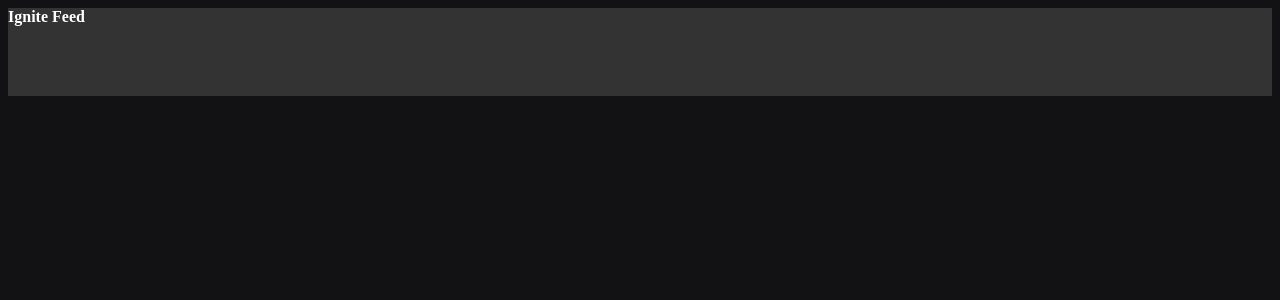
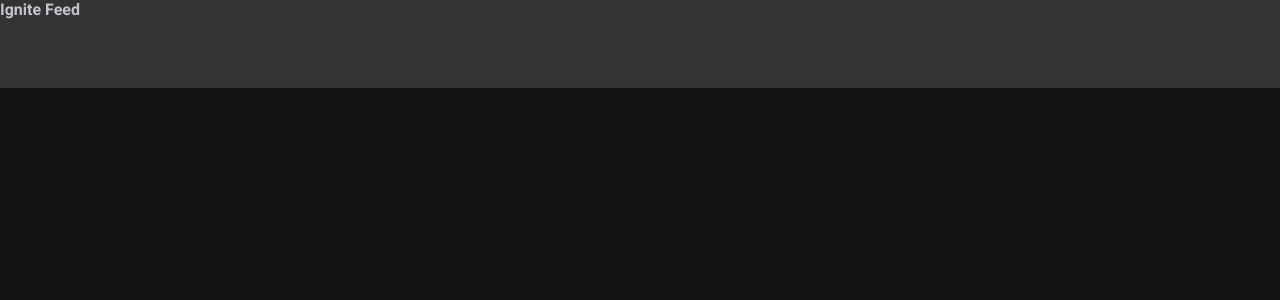
Before and after one commit to viniciusferreira7/ignite-feed, a React (Vite) app: page / in a window 1280 px wide. Shown: the top 300 px of the page. Built offline with nearby package versions, Linux system fonts and the light colour scheme.

Commit message:
global styles finalizado

```diff
--- a/index.html
+++ b/index.html
@@ -2,8 +2,13 @@
 <html lang="en">
   <head>
     <meta charset="UTF-8" />
+
+    <link rel="preconnect" href="https://fonts.googleapis.com"/>
+    <link rel="preconnect" href="https://fonts.gstatic.com" crossorigin/>
+
     <link rel="icon" type="image/svg+xml" href="/src/favicon.svg" />
     <meta name="viewport" content="width=device-width, initial-scale=1.0" />
+    <link href="https://fonts.googleapis.com/css2?family=Roboto:wght@400;700&display=swap" rel="stylesheet"/>
     <title>Vite App</title>
   </head>
   <body>
--- a/src/App.jsx
+++ b/src/App.jsx
@@ -1,6 +1,6 @@
 import React from 'react'
 import { Header } from './components/Header'
-import './styles.css'
+import './global.css'
 
 export  function App() {
   return (
--- /dev/null
+++ b/src/global.css
@@ -0,0 +1,29 @@
+:root {
+  --white:#fff;
+  --gray-100:#e1e1e6;
+  --gray-300:#c4c4cc;
+  --gray-600:#323238;
+  --gray-700:#29292e;
+  --gray-800:#282824;
+  --gray-900:#121214;
+
+  --green-500:#00875f;
+}
+
+*{
+  margin: 0;
+  padding: 0;
+  box-sizing: border-box;
+}
+
+body{
+  background: var(--gray-900);
+  color: var(--gray-300);
+  -webkit-font-smoothing:antialiased;
+}
+
+body, input, textarea, button{
+  font-family: "Roboto", sans-serif;
+  font-weight: 400;
+  font-size: 1rem;
+}
--- a/src/styles.css
+++ /dev/null
@@ -1,4 +0,0 @@
-body{
-  background: #121214;
-  color: #fff;
-}
```
